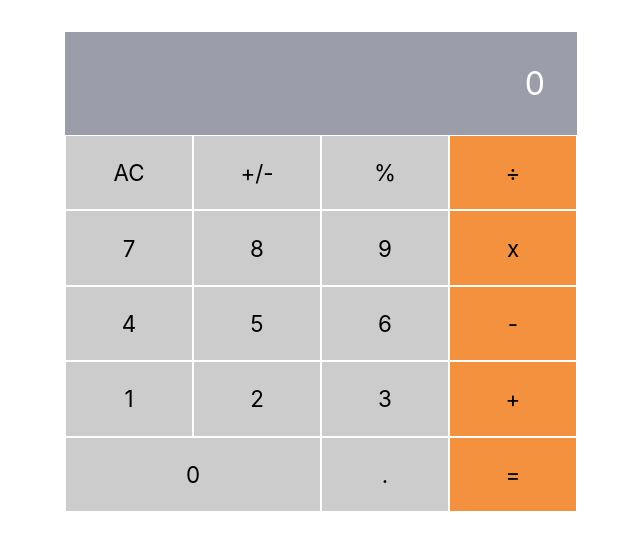
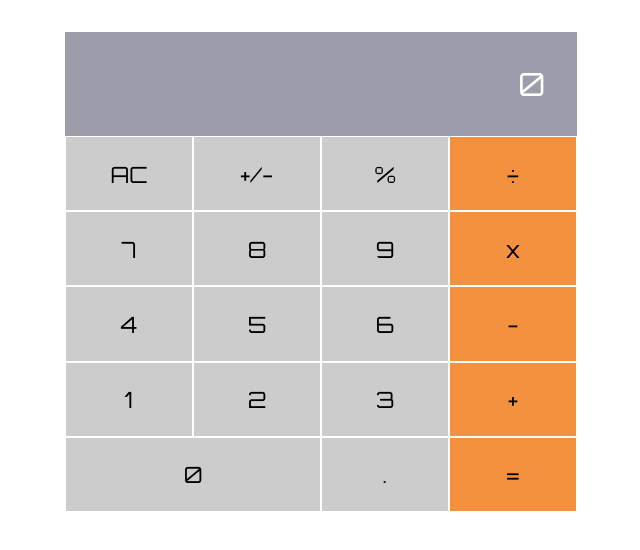
Before and after one commit to SoniaRMK/AbracaMaths, a React (Create React App) app: page / in a window 1280 px wide. Shown: the top 550 px of the page, without its empty margins (319-959 px from the left). Built offline with nearby package versions, Linux system fonts and the light colour scheme.

Commit message:
Change Button to a Component

```diff
--- a/package.json
+++ b/package.json
@@ -6,7 +6,9 @@
     "@testing-library/jest-dom": "^5.16.4",
     "@testing-library/react": "^13.2.0",
     "@testing-library/user-event": "^13.5.0",
+    "big.js": "^5.2.2",
     "eslint-plugin-markdown": "^2.2.1",
+    "prop-types": "^15.8.1",
     "react": "^18.1.0",
     "react-dom": "^18.1.0",
     "react-scripts": "5.0.1",
--- /dev/null
+++ b/src/components/Button.js
@@ -0,0 +1,32 @@
+import React from 'react';
+import PropTypes from 'prop-types';
+
+export default class Button extends React.Component {
+  constructor(props) {
+    super(props);
+    this.buttonText = props.buttonText;
+    this.orangeClassName = props.orangeClassName;
+    this.cssClassName = props.cssClassName;
+  }
+
+  render() {
+    return (
+      <button
+        type="button"
+        className={`${this.orangeClassName} ${this.cssClassName}`}
+      >
+        {this.buttonText}
+      </button>
+    );
+  }
+}
+
+Button.defaultProps = {
+  orangeClassName: '',
+};
+
+Button.propTypes = {
+  buttonText: PropTypes.string.isRequired,
+  orangeClassName: PropTypes.string,
+  cssClassName: PropTypes.string.isRequired,
+};
--- a/src/components/Calculator.js
+++ b/src/components/Calculator.js
@@ -1,4 +1,5 @@
 import React, { Component } from 'react';
+import Button from './Button';
 
 import '../css/calculator.css';
 
@@ -13,25 +14,25 @@ class Calculator extends Component {
       <div className="container">
         <div className="calc-container">
           <div className="screen">0</div>
-          <button type="button" className="btn">AC</button>
-          <button type="button" className="btn">+/-</button>
-          <button type="button" className="btn">%</button>
-          <button type="button" className="btn orange">÷</button>
-          <button type="button" className="btn">7</button>
-          <button type="button" className="btn">8</button>
-          <button type="button" className="btn">9</button>
-          <button type="button" className="btn orange">x</button>
-          <button type="button" className="btn">4</button>
-          <button type="button" className="btn">5</button>
-          <button type="button" className="btn">6</button>
-          <button type="button" className="btn orange">-</button>
-          <button type="button" className="btn">1</button>
-          <button type="button" className="btn">2</button>
-          <button type="button" className="btn">3</button>
-          <button type="button" className="btn orange">+</button>
-          <button type="button" className="btn zero">0</button>
-          <button type="button" className="btn">.</button>
-          <button type="button" className="btn orange">=</button>
+          <Button cssClassName="btn" buttonText="AC" />
+          <Button cssClassName="btn" buttonText="+/-" />
+          <Button cssClassName="btn" buttonText="%" />
+          <Button cssClassName="btn" buttonText="÷" orangeClassName="orange" />
+          <Button cssClassName="btn" buttonText="7" />
+          <Button cssClassName="btn" buttonText="8" />
+          <Button cssClassName="btn" buttonText="9" />
+          <Button cssClassName="btn" buttonText="x" orangeClassName="orange" />
+          <Button cssClassName="btn" buttonText="4" />
+          <Button cssClassName="btn" buttonText="5" />
+          <Button cssClassName="btn" buttonText="6" />
+          <Button cssClassName="btn" buttonText="-" orangeClassName="orange" />
+          <Button cssClassName="btn" buttonText="1" />
+          <Button cssClassName="btn" buttonText="2" />
+          <Button cssClassName="btn" buttonText="3" />
+          <Button cssClassName="btn" buttonText="+" orangeClassName="orange" />
+          <Button cssClassName="btn" buttonText="0" orangeClassName="zero" />
+          <Button cssClassName="btn" buttonText="." />
+          <Button cssClassName="btn" buttonText="=" orangeClassName="orange" />
         </div>
       </div>
     );
--- a/src/index.css
+++ b/src/index.css
@@ -1,21 +1,8 @@
+@import url('https://fonts.googleapis.com/css2?family=Orbitron:wght@400;500;600;700;800;900&display=swap');
+
 body {
   margin: 0;
-  font-family:
-    -apple-system,
-    BlinkMacSystemFont,
-    'Segoe UI',
-    'Roboto',
-    'Oxygen',
-    'Ubuntu',
-    'Cantarell',
-    'Fira Sans',
-    'Droid Sans',
-    'Helvetica Neue',
-    sans-serif;
+  font-family: 'Orbitron', sans-serif;
   -webkit-font-smoothing: antialiased;
   -moz-osx-font-smoothing: grayscale;
 }
-
-code {
-  font-family: source-code-pro, Menlo, Monaco, Consolas, 'Courier New', monospace;
-}
```
Also changed, not shown: src/logic/calculate.js (added, +133 -0 lines), src/logic/operate.js (added, +30 -0 lines), 1 other file (tests, documents, lock files or other folders).
